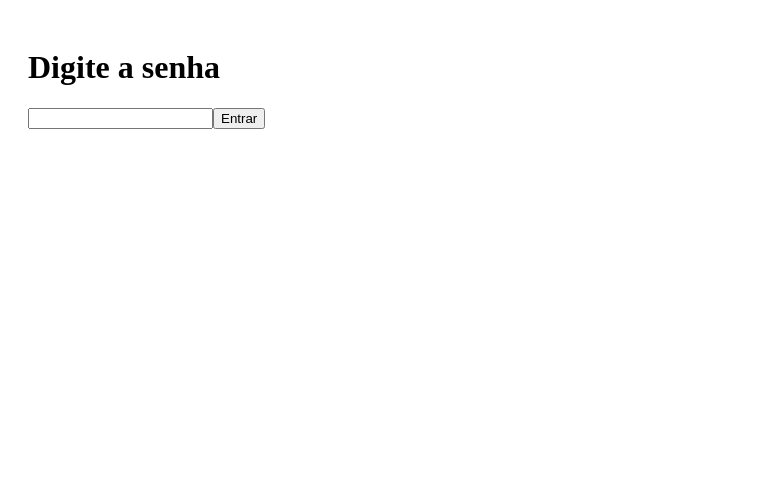
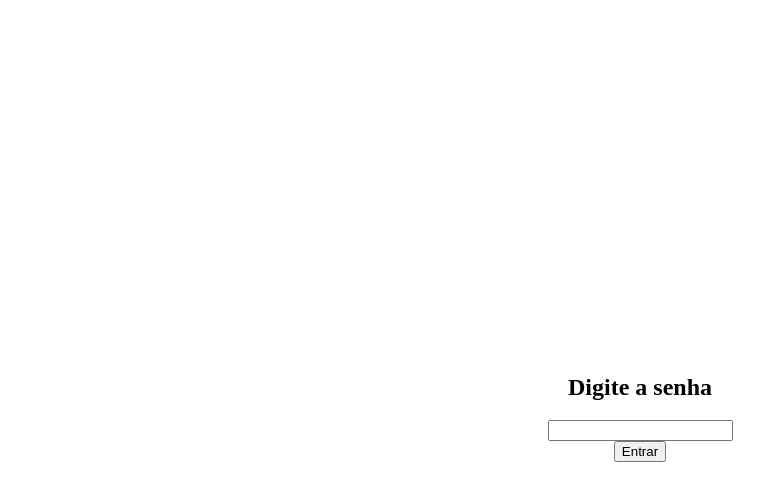
Before and after one commit to danilovertuan/1-milhao-grande, a React (Vite) app: page / in a window 1280 px wide. Shown: the top 500 px of the page, without its empty margins (0-768 px from the left). Built offline with nearby package versions, Linux system fonts and the light colour scheme.

Commit message:
Update App.jsx

```diff
--- a/src/App.jsx
+++ b/src/App.jsx
@@ -1,38 +1,35 @@
-// src/App.jsx
-import { useState } from "react";
+import React, { useState } from "react";
 
-function App() {
+export default function App() {
   const [senha, setSenha] = useState("");
-  const [acesso, setAcesso] = useState(false);
+  const [liberado, setLiberado] = useState(false);
 
-  function validarSenha() {
+  const checkSenha = () => {
     if (senha === "atena") {
-      setAcesso(true);
+      setLiberado(true);
     } else {
-      alert("Senha incorreta!");
+      alert("Senha incorreta");
     }
-  }
+  };
 
-  if (!acesso) {
+  if (!liberado) {
     return (
-      <div style={{ padding: 20 }}>
-        <h1>Digite a senha</h1>
+      <div style={{ display: "flex", height: "100vh", alignItems: "center", justifyContent: "center", flexDirection: "column" }}>
+        <h2>Digite a senha</h2>
         <input
           type="password"
           value={senha}
           onChange={(e) => setSenha(e.target.value)}
         />
-        <button onClick={validarSenha}>Entrar</button>
+        <button onClick={checkSenha}>Entrar</button>
       </div>
     );
   }
 
   return (
-    <div style={{ padding: 20 }}>
-      <h1>Bem-vindo ao 1 Milhão Grande 🚀</h1>
-      <p>Aqui vai o resto do app...</p>
+    <div style={{ padding: "20px" }}>
+      <h1>💰 1 Milhão Grande</h1>
+      <p>Bem-vindo! O app está funcionando 🚀</p>
     </div>
   );
 }
-
-export default App;
```
